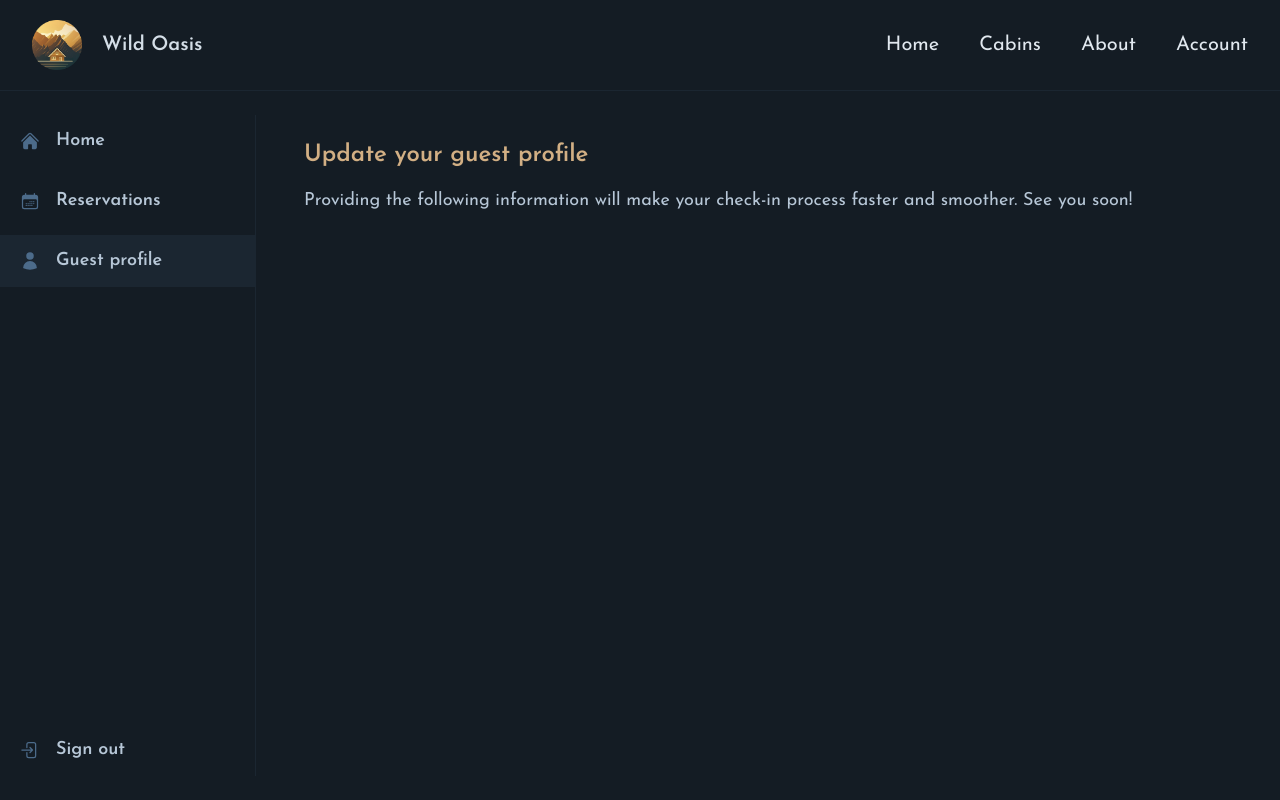
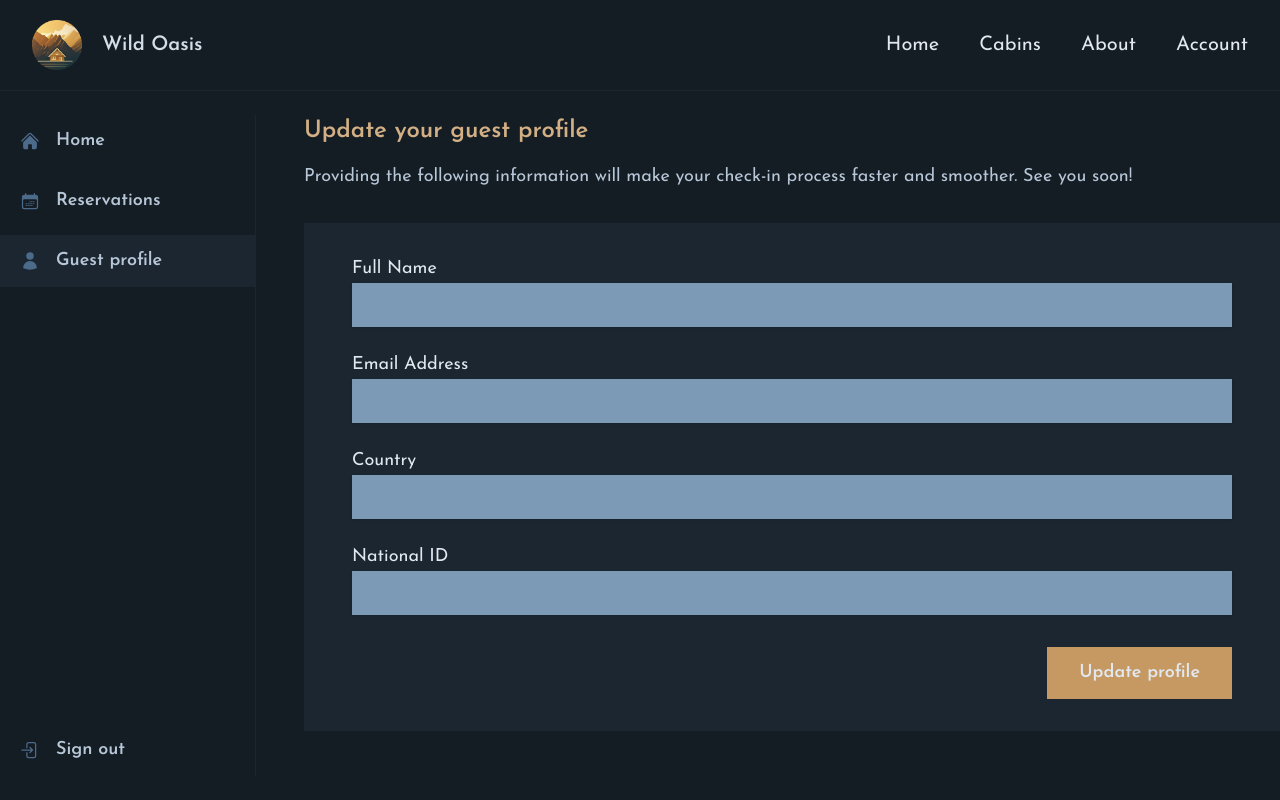
Before and after one commit to susovan777/Wild-Oasis, a Next.js app: page /account/profile in a window 1280 px wide. Built offline with nearby package versions, Linux system fonts and the light colour scheme.

Commit message:
UI updated

```diff
--- /dev/null
+++ b/app/_components/UpdateProfileForm.jsx
@@ -0,0 +1,38 @@
+import React from 'react';
+
+const UpdateProfileForm = () => {
+  const inputClass = `bg-primary-400 text-primary-800 px-5 py-2 w-full shadow-sm disabled:cursor-not-allowed disabled:bg-gray-600 disabled:text-gray-400 focus:outline-none`;
+
+  return (
+    <form
+      action=""
+      className="text-lg bg-primary-900 px-12 py-8 flex flex-col gap-6"
+    >
+      <div className="space-y-2">
+        <label htmlFor="fullname">Full Name</label>
+        <input name="fullname" className={inputClass} />
+      </div>
+      <div className="space-y-2">
+        <label htmlFor="email">Email Address</label>
+        <input name="email" className={inputClass} />
+      </div>
+      <div className="space-y-2">
+        <label htmlFor="country">Country</label>
+        <input name="country" className={inputClass} />
+      </div>
+      <div className="space-y-2">
+        <label htmlFor="national-id">National ID</label>
+        <input name="national-id" className={inputClass} />
+      </div>
+
+      {/* Update buttton */}
+      <div className="flex items-center justify-end mt-2">
+        <button className="px-8 py-3 text-primaty-800 font-semibold bg-accent-500 hover:bg-accent-600 disabled:cursor-not-allowed disabled:bg-gray-500 disabled:text-gray-300 transition-all">
+          Update profile
+        </button>
+      </div>
+    </form>
+  );
+};
+
+export default UpdateProfileForm;
--- a/app/account/profile/page.jsx
+++ b/app/account/profile/page.jsx
@@ -1,3 +1,4 @@
+import UpdateProfileForm from '@/app/_components/UpdateProfileForm.jsx';
 import React from 'react';
 
 export const metadata = {
@@ -6,7 +7,7 @@ export const metadata = {
 
 const Profile = () => {
   return (
-    <div className="max-w-7xl mx-auto py-6 px-8 xl:px-0">
+    <div className="xl:px-0">
       <h2 className="font-semibold text-2xl text-accent-400 mb-4">
         Update your guest profile
       </h2>
@@ -15,6 +16,8 @@ const Profile = () => {
         Providing the following information will make your check-in process
         faster and smoother. See you soon!
       </p>
+
+      <UpdateProfileForm/>
     </div>
   );
 };
--- a/app/account/reservations/page.jsx
+++ b/app/account/reservations/page.jsx
@@ -7,7 +7,7 @@ export const metadata = {
 
 const Reservations = () => {
   return (
-    <div className="max-w-7xl mx-auto py-6 px-8 xl:px-0">
+    <div className="xl:px-0">
       <h2 className="font-semibold text-2xl text-accent-400 mb-7">
         Your reservations
       </h2>
```
